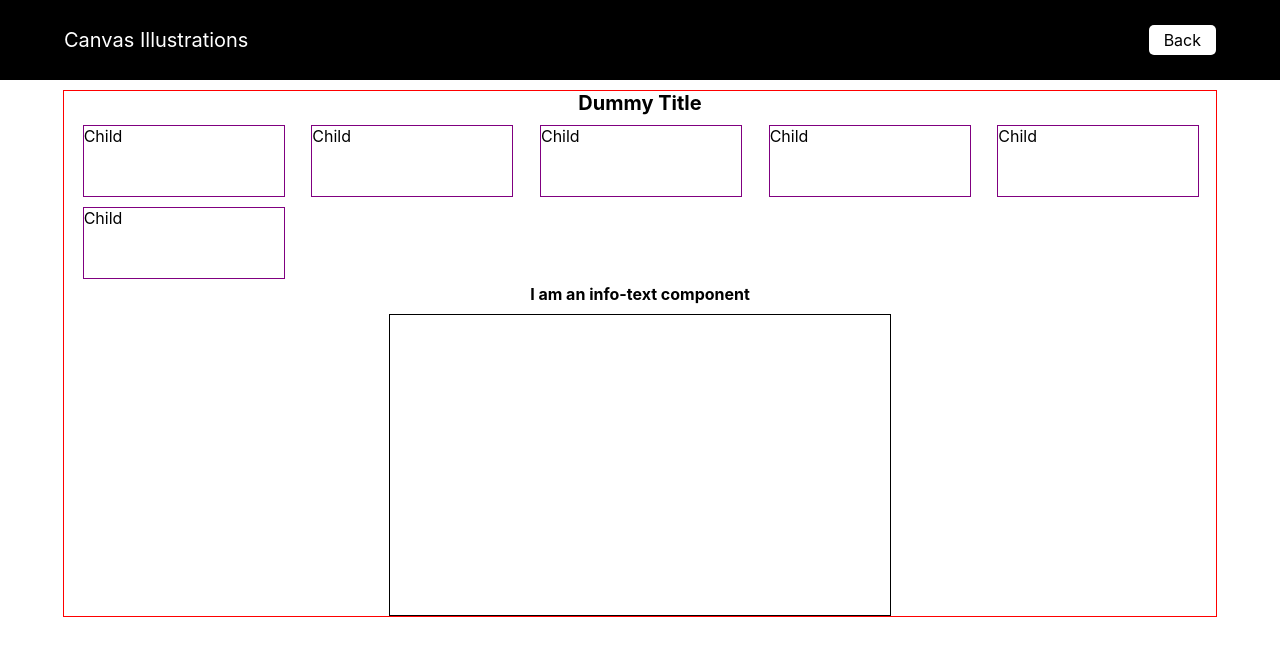
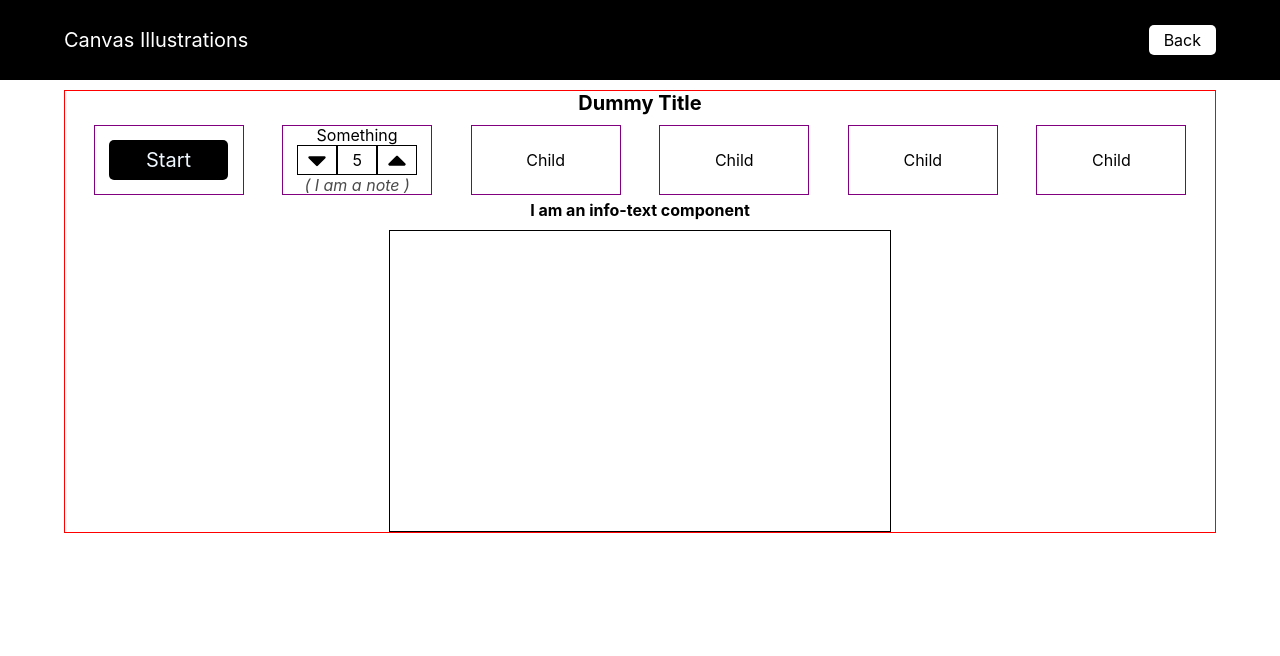
Before and after one commit to vighnesh153/canvas-api-illustrations, a React (Create React App) app: page / in a window 1280 px wide. Shown: the top 656 px of the page. Built offline with nearby package versions, Linux system fonts and the light colour scheme.

Commit message:
add the number input util component

```diff
--- a/src/components/project-view/data/data.tsx
+++ b/src/components/project-view/data/data.tsx
@@ -1,5 +1,8 @@
 import * as React from 'react';
 import './data.scss';
+
+import Button from 'src/util-components/button';
+import NumberInput from 'src/util-components/number-input';
 
 type Props = {
 
@@ -8,8 +11,15 @@ type Props = {
 function Data(props: Props) {
     return (
         <div className="Data" style={ style.DataRoot }>
-            <div style={ style.child }>Child</div>
-            <div style={ style.child }>Child</div>
+            <div style={ style.child }><Button text={'Start'} cb={() => {}}/></div>
+            <div style={ style.child }>
+                <NumberInput
+                    min={1} max={10}
+                    title={'Something'} currentValue={5}
+                    note={'I am a note'} step={1}
+                    onChange={(n) => console.log('Number changed to', n)}
+                />
+            </div>
             <div style={ style.child }>Child</div>
             <div style={ style.child }>Child</div>
             <div style={ style.child }>Child</div>
@@ -23,7 +33,7 @@ export default Data;
 const style = {
     DataRoot: {
         display: 'grid',
-        gridTemplateColumns: 'repeat(auto-fit, 200px)',
+        gridTemplateColumns: 'repeat(auto-fit, 150px)',
         gridGap: '10px',
         justifyContent: 'space-evenly',
         alignContent: 'start',
@@ -31,6 +41,9 @@ const style = {
     child: {
         width: '100%',
         height: '70px',
-        border: '1px solid purple'
+        border: '1px solid purple',
+        display: 'flex',
+        alignItems: 'center',
+        justifyContent: 'center',
     },
 };
--- a/src/index.css
+++ b/src/index.css
@@ -1,3 +1,10 @@
+* {
+  margin: 0;
+  padding: 0;
+
+  box-sizing: border-box;
+}
+
 body {
   margin: 0;
   font-family: -apple-system, BlinkMacSystemFont, 'Segoe UI', 'Roboto', 'Oxygen',
--- /dev/null
+++ b/src/util-components/number-input/index.ts
@@ -0,0 +1,3 @@
+import NumberInput from './number-input';
+
+export default NumberInput;
--- /dev/null
+++ b/src/util-components/number-input/number-input.scss
@@ -0,0 +1,45 @@
+.NumberInput__title {
+  text-align: center;
+}
+
+.NumberInput__note {
+  text-align: center;
+}
+
+.NumberInput__box {
+  display: flex;
+  justify-content: center;
+
+  .box-content {
+    width: 40px;
+    height: 30px;
+
+    display: flex;
+    align-items: center;
+    justify-content: center;
+
+    border: 1px solid black;
+
+    svg {
+      width: 100%;
+      height: 30px;
+
+      color: black;
+      cursor: pointer;
+
+      &:hover {
+        background-color: black;
+        color: white;
+      }
+    }
+  }
+
+  .down-arrow {
+  }
+
+  .text-box {
+  }
+
+  .up-arrow {
+  }
+}
--- /dev/null
+++ b/src/util-components/number-input/number-input.tsx
@@ -0,0 +1,77 @@
+import * as React from 'react';
+import './number-input.scss';
+
+type Props = {
+    title: string;
+    note: string;
+
+    min: number;
+    max: number;
+    step: number
+    currentValue: number;
+
+    onChange: (value: number) => void;
+};
+
+function NumberInput(props: Props) {
+    const [currentValue, setCurrentValue] = React.useState(props.currentValue);
+    const { onChange } = props;
+
+    React.useEffect(() => {
+        onChange(currentValue);
+    }, [currentValue, onChange]);
+
+    const increment = () => {
+        setCurrentValue(prev => {
+            return Math.min(props.max, prev + props.step);
+        });
+    };
+
+    const decrement = () => {
+        setCurrentValue(prev => {
+            return Math.max(props.min, prev - props.step);
+        });
+    };
+
+    return (
+        <div style={ style.NumberInputRoot }>
+            <div className={ 'NumberInput__title' } style={ style.title }>
+                { props.title }
+            </div>
+            <div className="NumberInput__box">
+                <div className="box-content down-arrow" onClick={ decrement }>
+                    <svg focusable="false" xmlns="http://www.w3.org/2000/svg" viewBox="0 0 320 512">
+                        <path fill="currentColor"
+                              d="M31.3 192h257.3c17.8 0 26.7 21.5 14.1 34.1L174.1 354.8c-7.8 7.8-20.5 7.8-28.3 0L17.2 226.1C4.6 213.5 13.5 192 31.3 192z" />
+                    </svg>
+                </div>
+                <div className="box-content text-box current-value">{ currentValue }</div>
+                <div className="box-content up-arrow" onClick={ increment }>
+                    <svg focusable="false" xmlns="http://www.w3.org/2000/svg" viewBox="0 0 320 512">
+                        <path fill="currentColor"
+                              d="M288.662 352H31.338c-17.818 0-26.741-21.543-14.142-34.142l128.662-128.662c7.81-7.81 20.474-7.81 28.284 0l128.662 128.662c12.6 12.599 3.676 34.142-14.142 34.142z" />
+                    </svg>
+                </div>
+            </div>
+            <div className={ 'NumberInput__note' } style={ style.note }>
+                { props.note ? `( ${props.note} )` : '' }
+            </div>
+        </div>
+    );
+}
+
+export default NumberInput;
+
+const style = {
+    NumberInputRoot: {
+        width: '100%',
+    },
+    title: {
+        fontSize: '16px',
+        marginBottom: 0
+    },
+    note: {
+        color: '#4b4b4b',
+        fontStyle: 'italic'
+    }
+};
```
Also changed, not shown: src/util-components/button/button.scss (renamed from src/dumb-components/button/button.scss), src/util-components/button/button.tsx (renamed from src/dumb-components/button/button.tsx), src/util-components/button/index.ts (renamed from src/dumb-components/button/index.ts).
